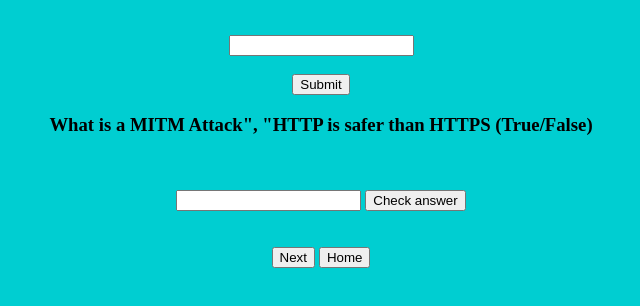
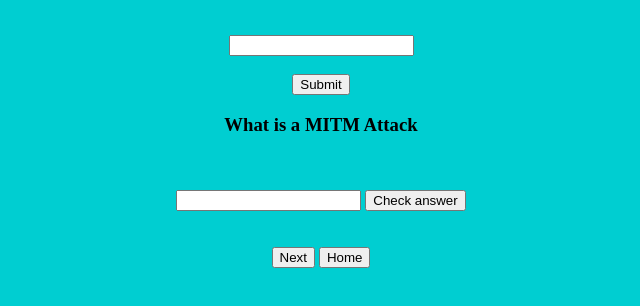
Before and after one commit to Sharon142/index.html, a plain HTML site: page testing code.html in a window 1280 px wide. Shown: the part 110-416 px from the top of the page, without its empty margins (319-959 px from the left). Drawn offline with Linux system fonts and the light colour scheme.

Commit message:
removing a question

```diff
--- a/testing code.html
+++ b/testing code.html
@@ -15,7 +15,7 @@
        <button onclick="input()">Submit</button>
     </div>
        <div id = "quiz"></div>
-       <h3 id = "question">What is a MITM Attack", "HTTP is safer than HTTPS (True/False)</h3><br><br>
+       <h3 id = "question">What is a MITM Attack</h3><br><br>
   </div>
   <div>
     <div id = "buttons">
```
